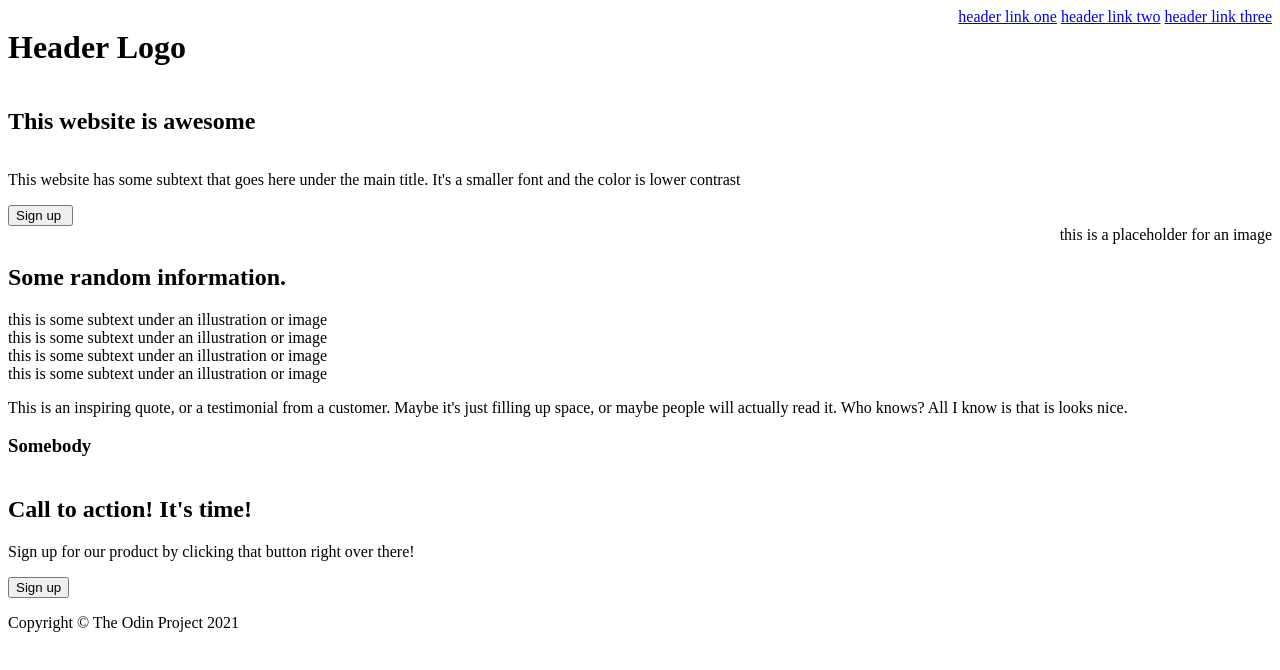
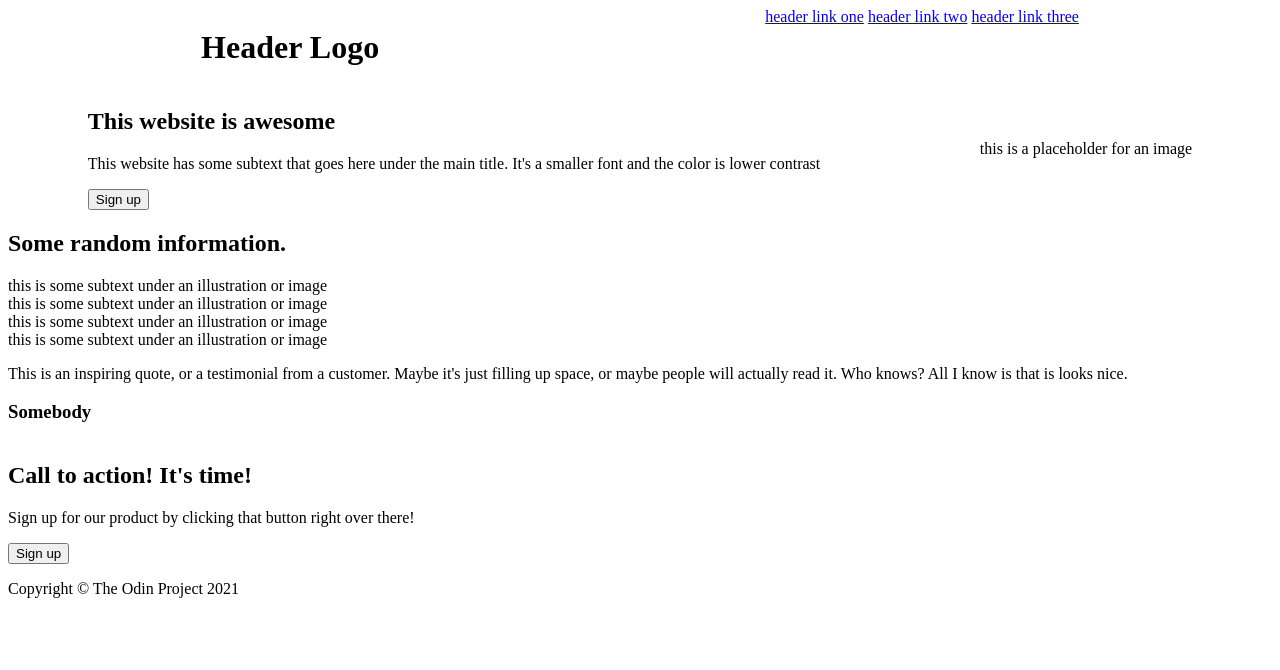
Before and after one commit to everett-moore/landing-page, a plain HTML site: page index.html in a window 1280 px wide. Drawn offline with Linux system fonts and the light colour scheme.

Commit message:
Create new div to fix section 1 alignment
Flexbox to center and add space-around

```diff
--- a/index.html
+++ b/index.html
@@ -16,12 +16,14 @@
       </div>
     </div>
     <div class="section-1">
-      <h2>This website is awesome</h2>
-      <p>
-        This website has some subtext that goes here under the main title. It's
-        a smaller font and the color is lower contrast
-      </p>
-      <button>Sign up</button>
+      <div class="group1">
+        <h2>This website is awesome</h2>
+        <p>
+          This website has some subtext that goes here under the main title.
+          It's a smaller font and the color is lower contrast
+        </p>
+        <button>Sign up</button>
+      </div>
       <div class="placeholder">this is a placeholder for an image</div>
     </div>
 
--- a/styles.css
+++ b/styles.css
@@ -5,20 +5,16 @@ body {
 
 .header {
   display: flex;
-  justify-content: space-between;
+  justify-content: space-around;
 }
 
 .section-1 {
   display: flex;
-  flex-direction: column;
+  flex-direction: row;
+  justify-content: space-around;
 }
 
 .placeholder {
-  align-self: end;
-  justify-content: center;
+  display: flex;
+  align-items: center;
 }
-
-button {
-  display: flex;
-  max-width: 65px;
-}
```
